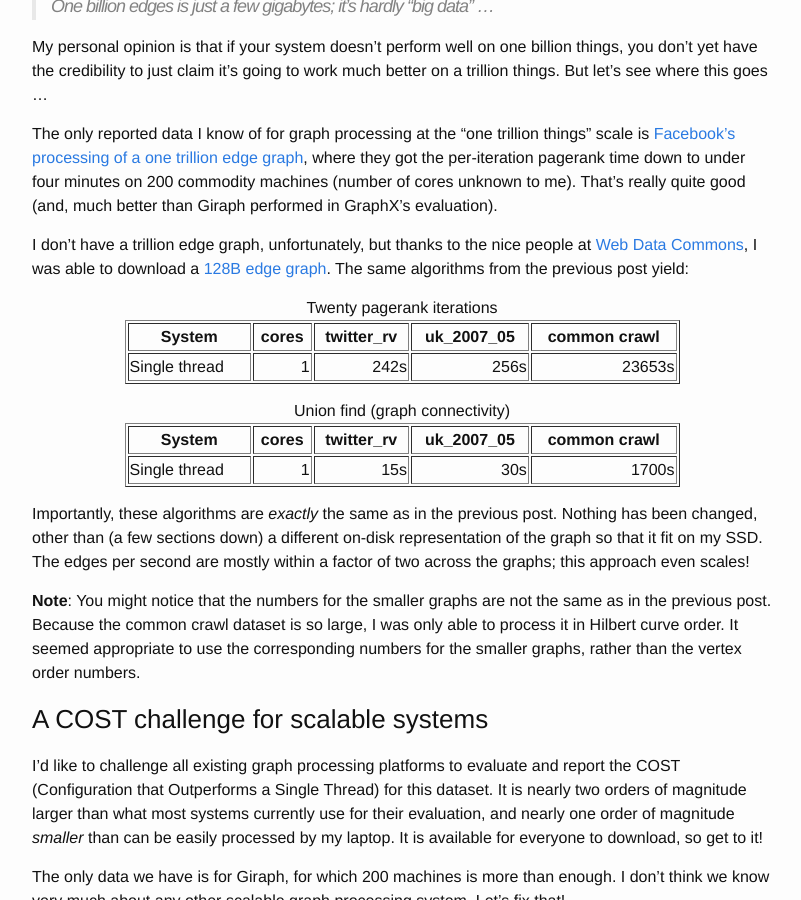
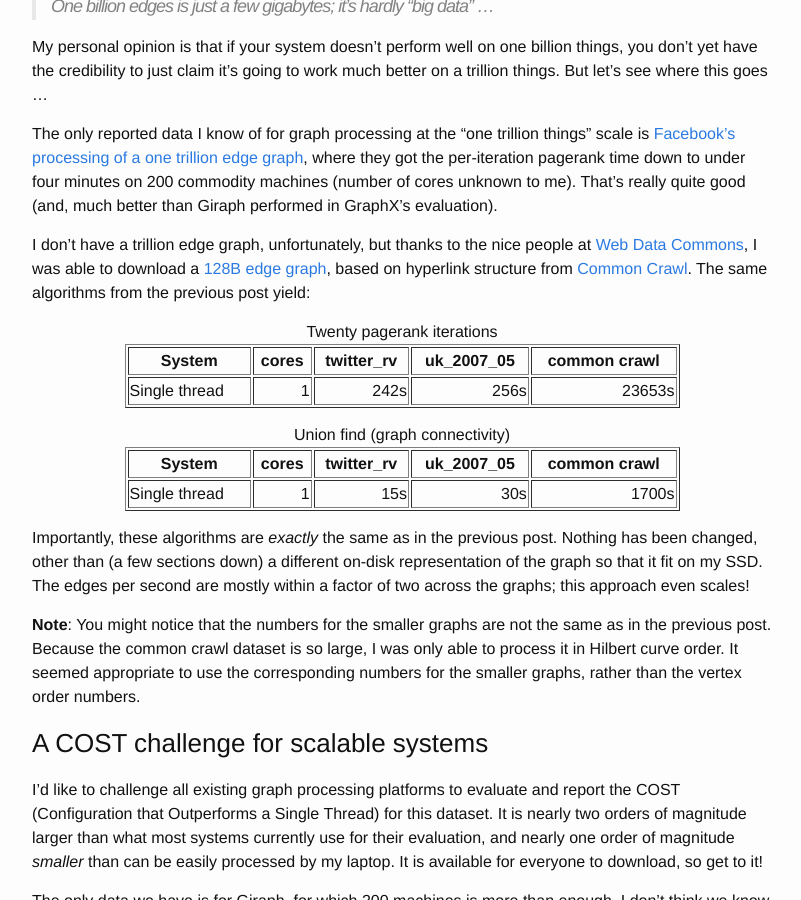
Before and after one commit to frankmcsherry/frankmcsherry.github.io, a Jekyll site: the page built from _posts/2015-01-23-COST2.md, in a window 1280 px wide and 900 px high, scrolled down 357 px. Shown: the whole window, without its empty margins (238-1039 px from the left). Built offline with Jekyll 4.4.1, drawn with Linux system fonts in a browser that asks for light colours.

Commit message:
COST post 2

```diff
--- a/_posts/2015-01-23-COST2.md
+++ b/_posts/2015-01-23-COST2.md
@@ -16,7 +16,7 @@
 
 The only reported data I know of for graph processing at the "one trillion things" scale is [Facebook's processing of a one trillion edge graph](https://www.facebook.com/notes/facebook-engineering/scaling-apache-giraph-to-a-trillion-edges/10151617006153920), where they got the per-iteration pagerank time down to under four minutes on 200 commodity machines (number of cores unknown to me). That's really quite good (and, much better than Giraph performed in GraphX's evaluation).
 
-I don't have a trillion edge graph, unfortunately, but thanks to the nice people at [Web Data Commons](http://webdatacommons.org), I was able to download a [128B edge graph](http://webdatacommons.org/hyperlinkgraph/index.html). The same algorithms from the previous post yield:
+I don't have a trillion edge graph, unfortunately, but thanks to the nice people at [Web Data Commons](http://webdatacommons.org), I was able to download a [128B edge graph](http://webdatacommons.org/hyperlinkgraph/index.html), based on hyperlink structure from [Common Crawl](http://commoncrawl.org). The same algorithms from the previous post yield:
 
 <center>
 <table border="1" style="width:75%">
```
Also changed, not shown: 2 other files.
